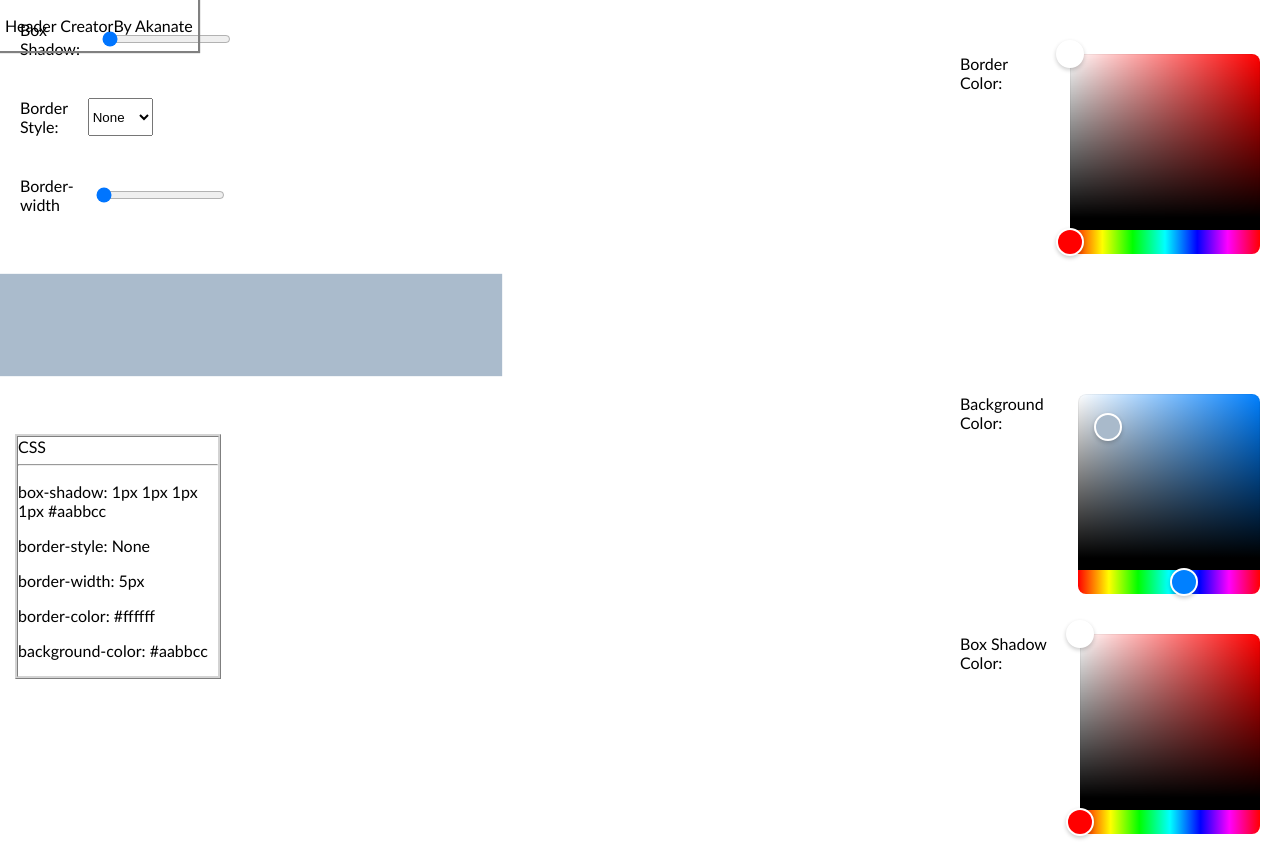
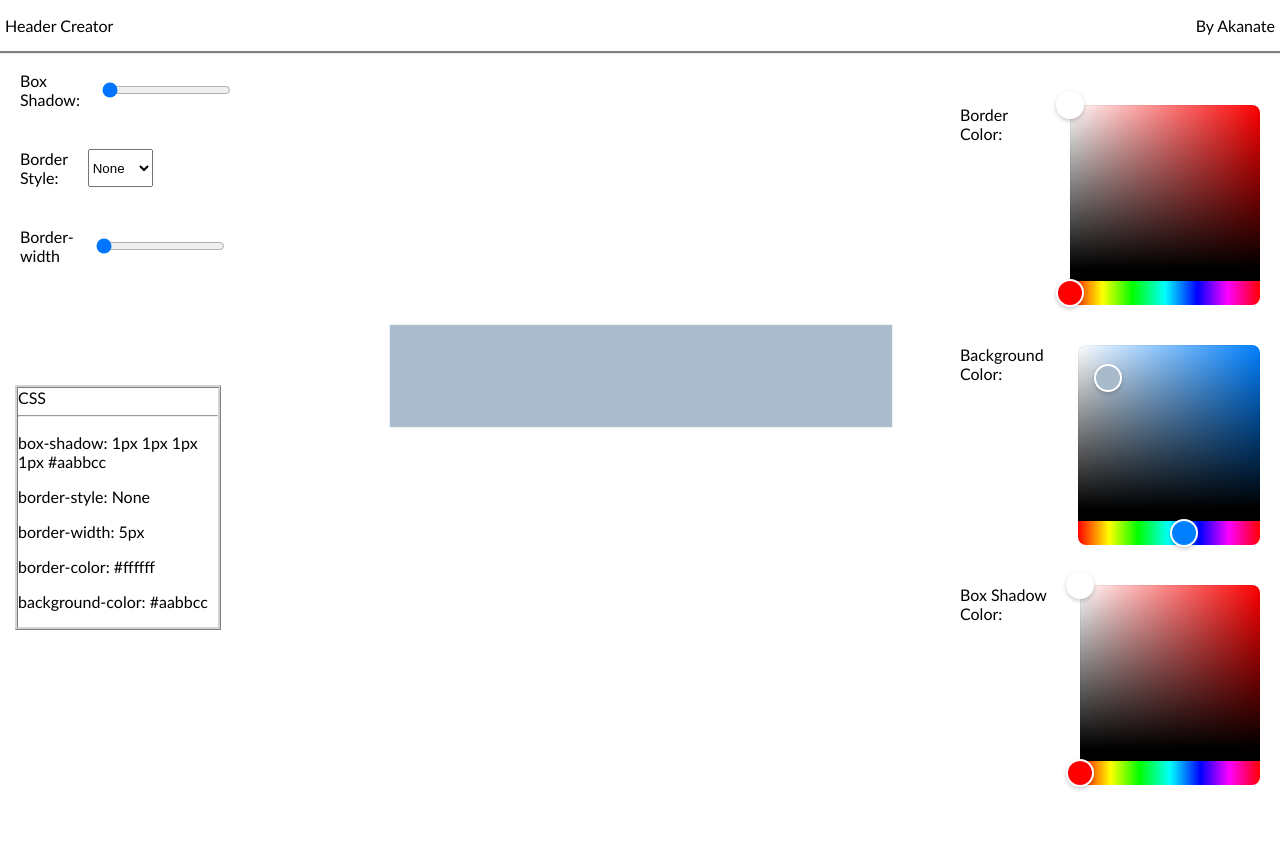
Before and after one commit to Akanate/HeaderCreator, a React (Create React App) app: page / in a window 1280 px wide. After the commit the page ends 805 px from the top, so only its background shows below. Built offline with nearby package versions, Linux system fonts and the light colour scheme.

Commit message:
Other changes to fix conflicts of class names.

```diff
--- a/src/styles/container.css
+++ b/src/styles/container.css
@@ -1,4 +1,4 @@
-.Header--container {
+.HeaderContainer--container {
     display: flex;
     flex-direction: row;
     justify-content: center;
@@ -6,6 +6,6 @@
 
 }
 
-.Header {
+.HeaderContainer {
     position: absolute;
 }
```
